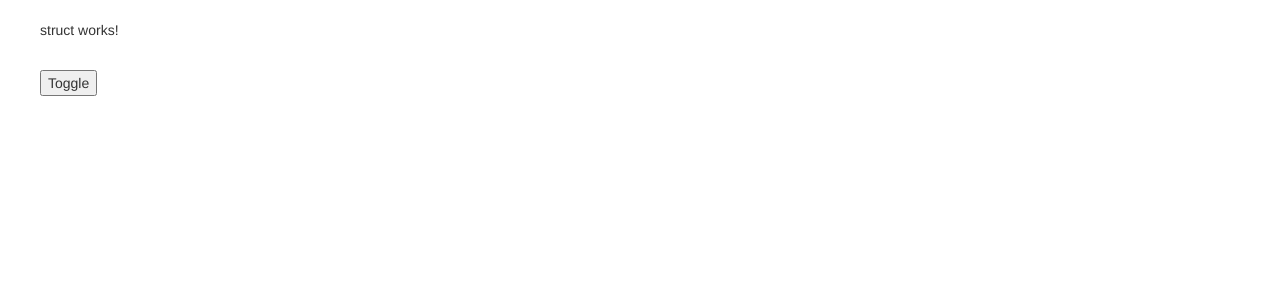
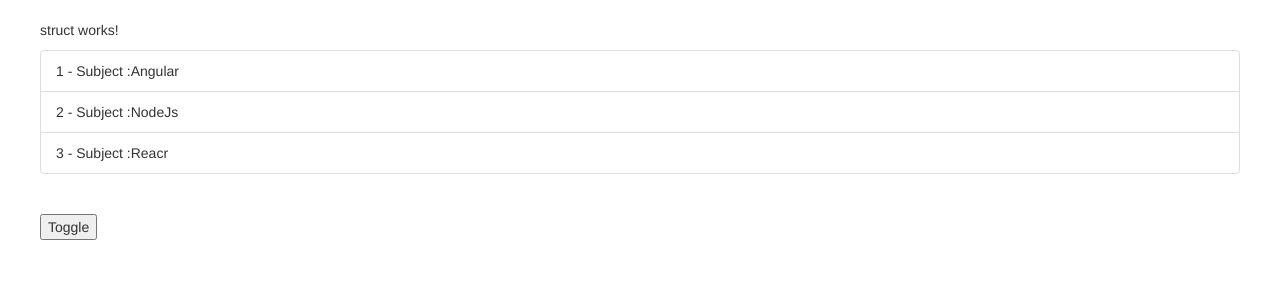
Before and after one commit to tonyhuynh1142/tranning-angularjs-4, an Angular app: page / in a window 1280 px wide. Shown: the top 300 px of the page. Built offline with nearby package versions, Linux system fonts and the light colour scheme.

Commit message:
Created ngFor structural directive simple

```diff
--- a/src/app/struct/struct.component.html
+++ b/src/app/struct/struct.component.html
@@ -2,5 +2,9 @@
   struct works!
 </p>
 
+<ul class="list-group">
+  <li *ngFor="let subject of arrSubjects; let i = index;" class="list-group-item">{{ i + 1 }} - {{ 'Subject :' + subject}}</li>
+</ul>
+
 <br>
 <button (click)="isShow = !isShow" >Toggle</button>
--- a/src/app/struct/struct.component.ts
+++ b/src/app/struct/struct.component.ts
@@ -8,6 +8,7 @@
 export class StructComponent implements OnInit {
 
   isShow = true;
+  arrSubjects = ['Angular', 'NodeJs', 'Reacr'];
 
   constructor() { }
 
```
